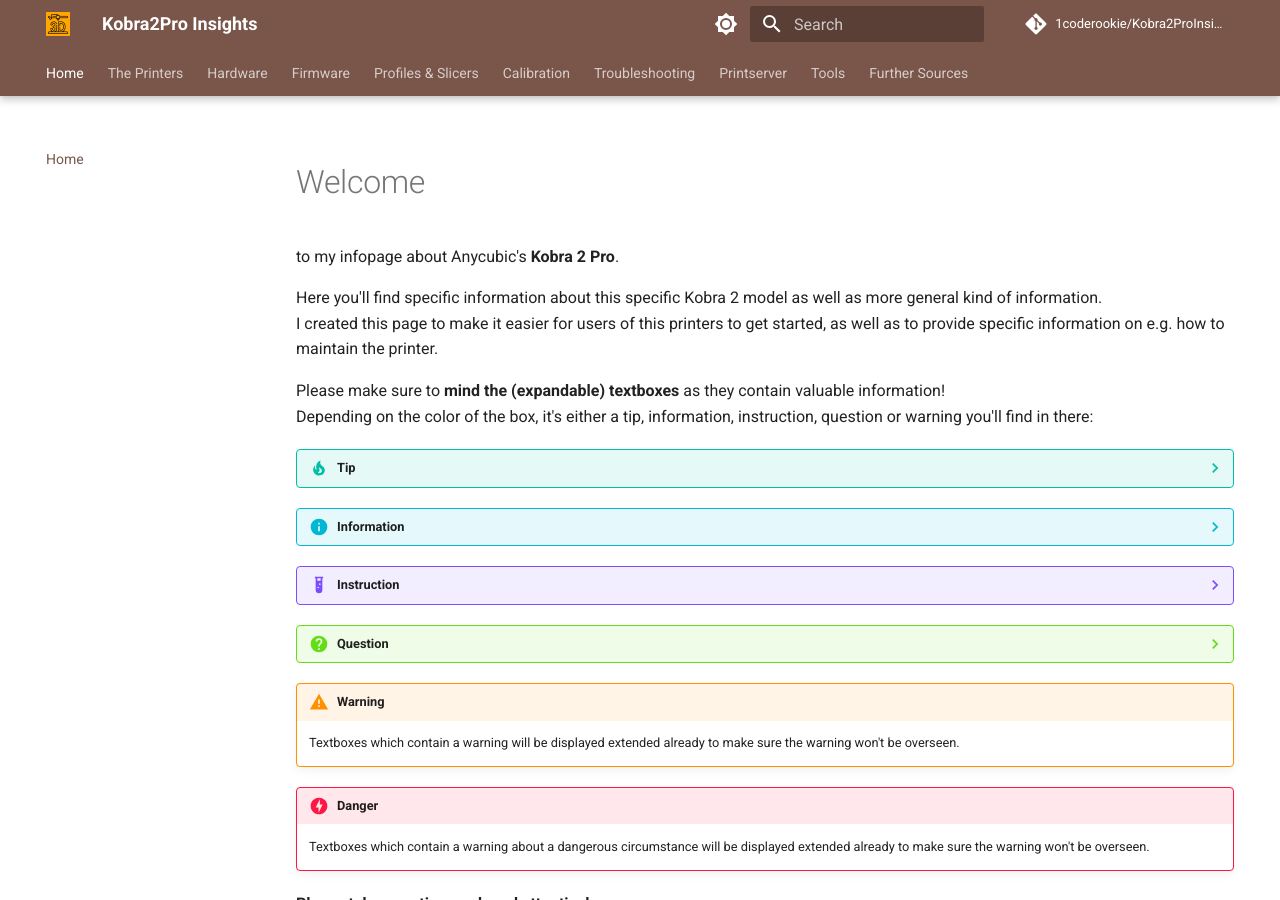
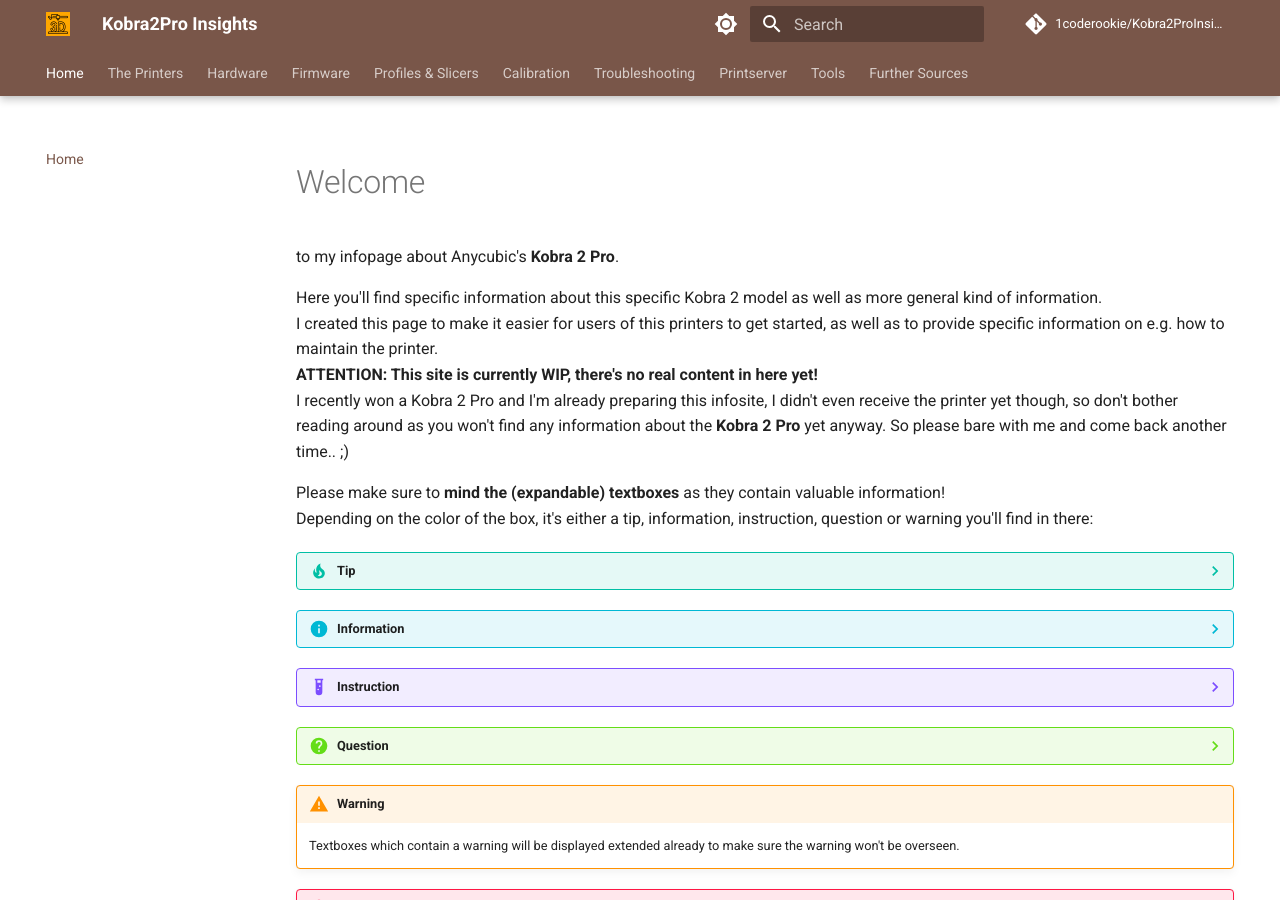
Before and after one commit to 1coderookie/Kobra2ProInsights, an MkDocs documentation site: the page built from docs/index.md, in a window 1280 px wide and 900 px high. Built offline with MkDocs 1.6.1 and Material for MkDocs 9.7.7, drawn with Linux system fonts in a browser that asks for light colours; comment, search, counter and statistics services are not loaded.

Commit message:
Update index.md

```diff
--- a/docs/index.md
+++ b/docs/index.md
@@ -5,6 +5,8 @@
 
 Here you'll find specific information about this specific Kobra 2 model as well as more general kind of information.
 I created this page to make it easier for users of this printers to get started, as well as to provide specific information on e.g. how to maintain the printer.
+**ATTENTION: This site is currently WIP, there's no real content in here yet!**
+I recently won a Kobra 2 Pro and I'm already preparing this infosite, I didn't even receive the printer yet though, so don't bother reading around as you won't find any information about the **Kobra 2 Pro** yet anyway. So please bare with me and come back another time.. ;)
 
 Please make sure to **mind the (expandable) textboxes** as they contain valuable information!
 Depending on the color of the box, it's either a tip, information, instruction, question or warning you'll find in there:
```
